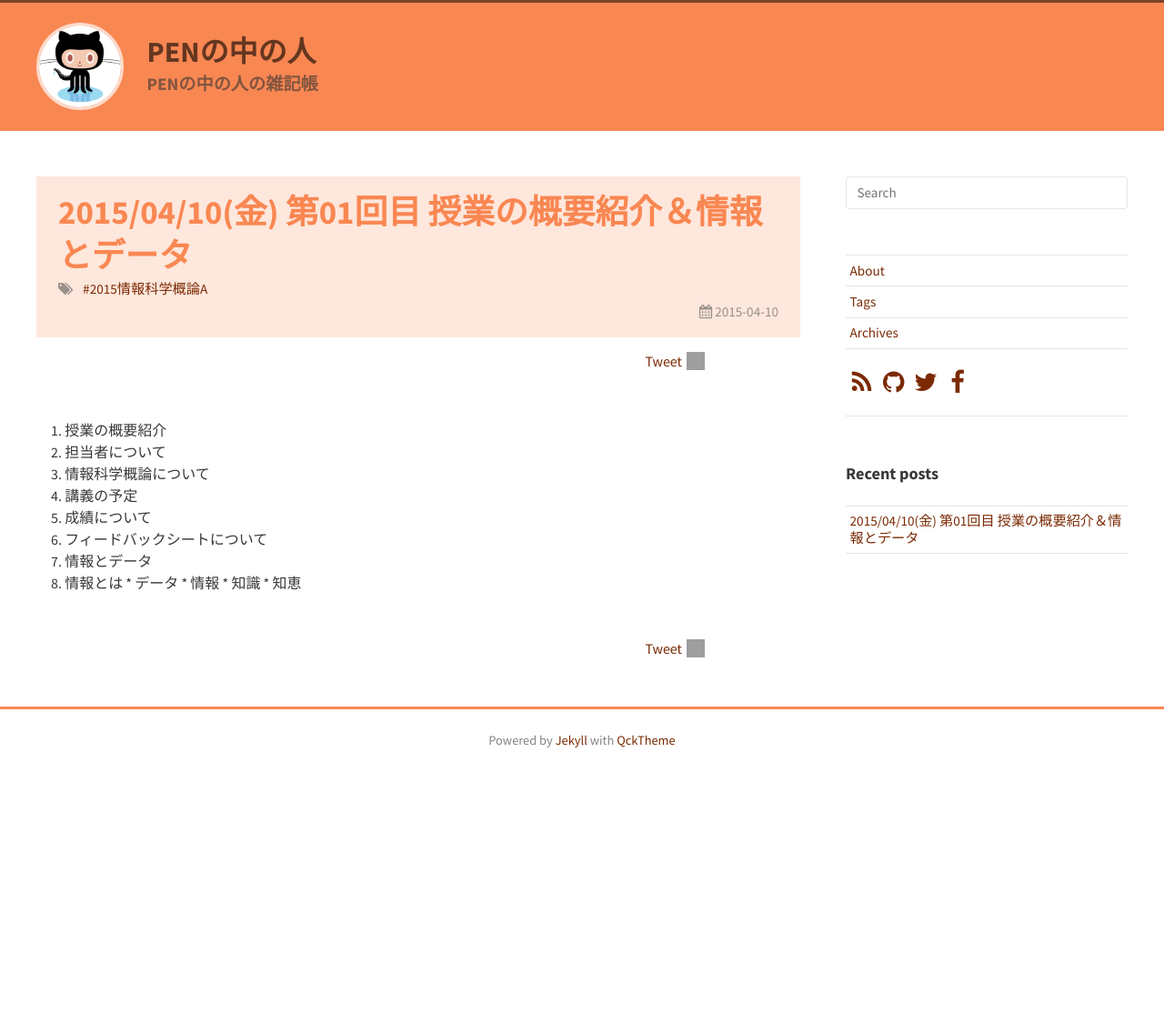
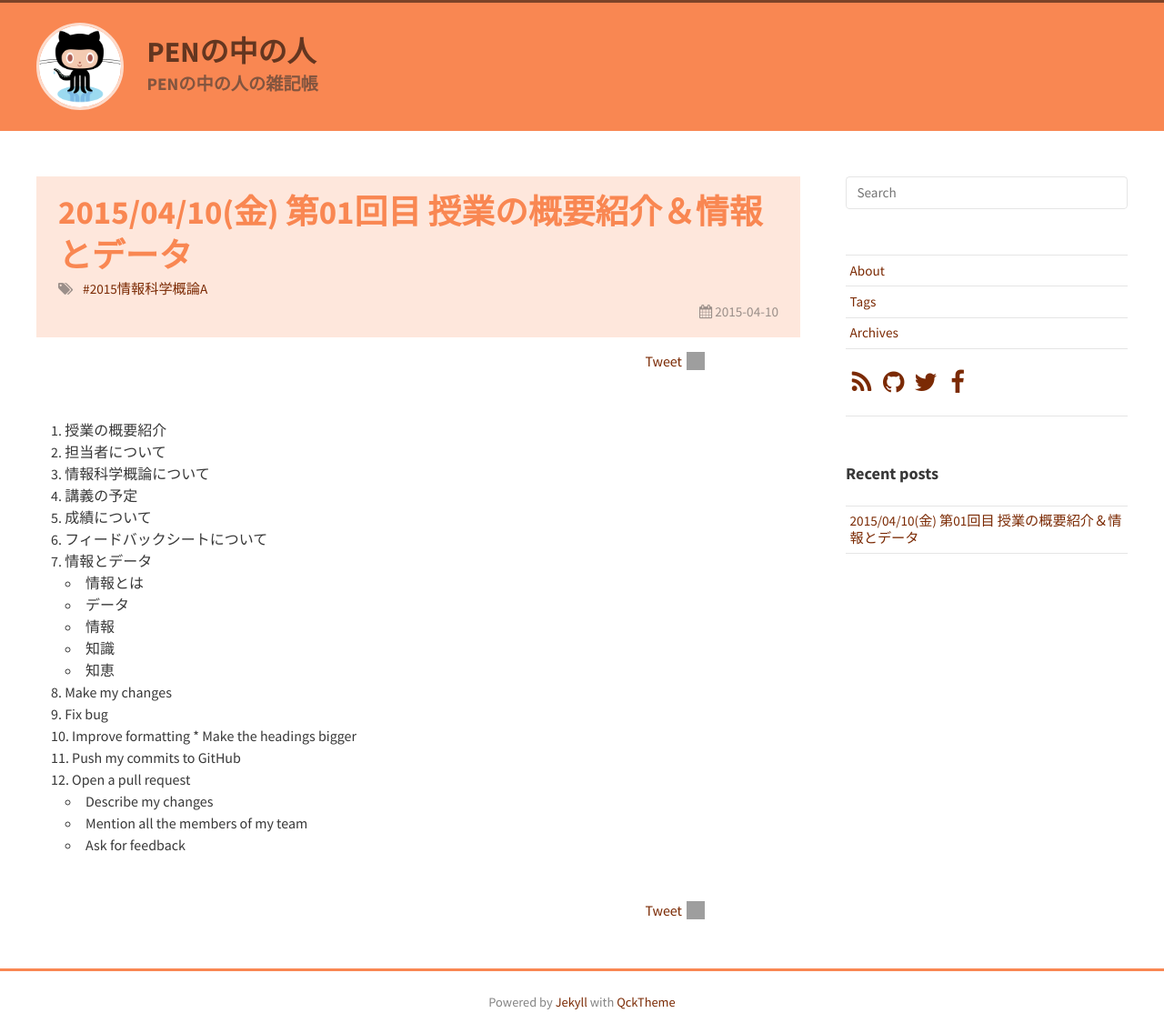
Before and after one commit to xDNCL/jekyll-test, a Jekyll site: the page built from _posts/2015-04-10-2015IIS01.md, in a window 1280 px wide. Shown: the whole page at 91% size. Built offline with Jekyll 4.4.1, drawn with Linux system fonts in a browser that asks for light colours; nearby versions of some CDN libraries; comment, search, counter and statistics services are not loaded; before the commit the page ends 900 px from its top, so only the background shows below that; grey boxes are pictures that could not be loaded.

Commit message:
[Fix] リスト表示のテスト投稿

```diff
--- a/_posts/2015-04-10-2015IIS01.md
+++ b/_posts/2015-04-10-2015IIS01.md
@@ -6,13 +6,23 @@ tags: 2015情報科学概論A
 
 1. 授業の概要紹介
   1. 担当者について
-  1. 情報科学概論について
-  1. 講義の予定
-  1. 成績について
-  1. フィードバックシートについて
-1. 情報とデータ
-  1. 情報とは
+  2. 情報科学概論について
+  3. 講義の予定
+  4. 成績について
+  5. フィードバックシートについて
+2. 情報とデータ
+  * 情報とは
     * データ
     * 情報
     * 知識
     * 知恵
+
+1. Make my changes
+  1. Fix bug
+  2. Improve formatting
+    * Make the headings bigger
+2. Push my commits to GitHub
+3. Open a pull request
+  * Describe my changes
+  * Mention all the members of my team
+    * Ask for feedback
```
